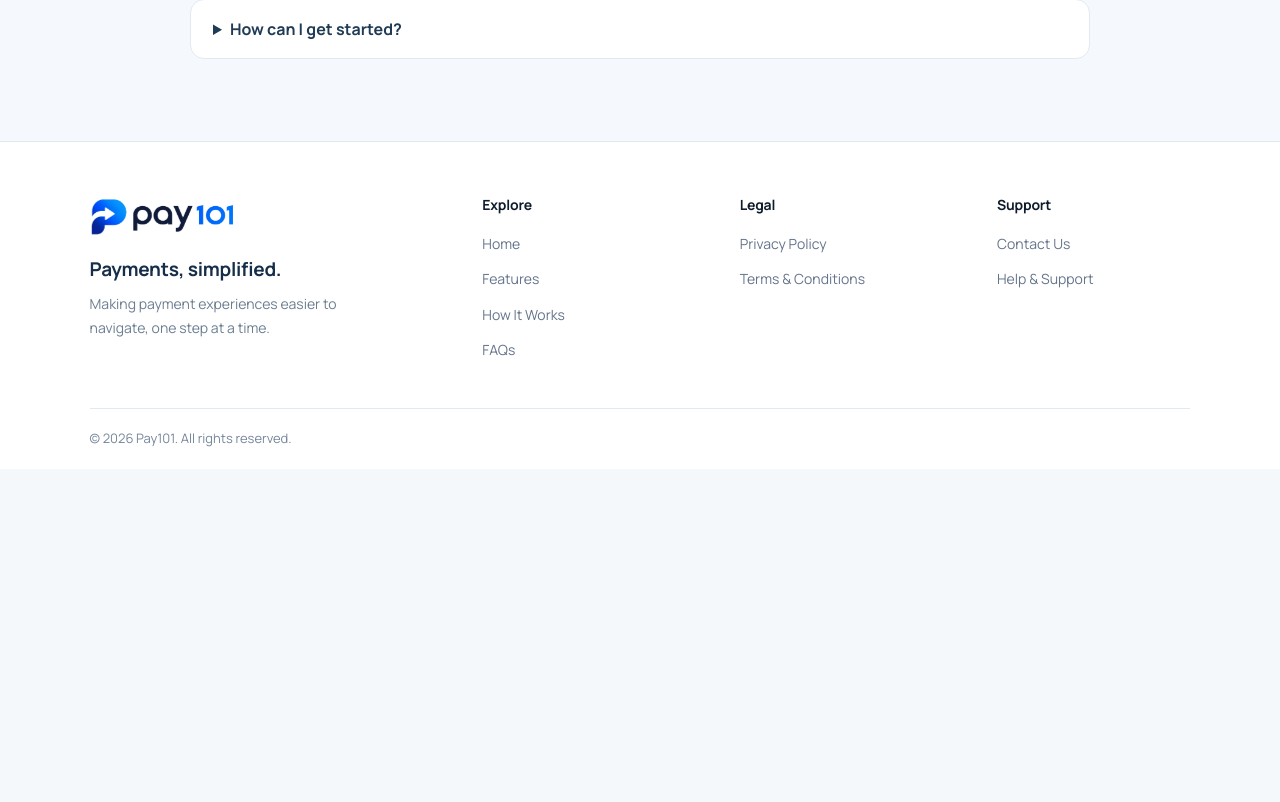
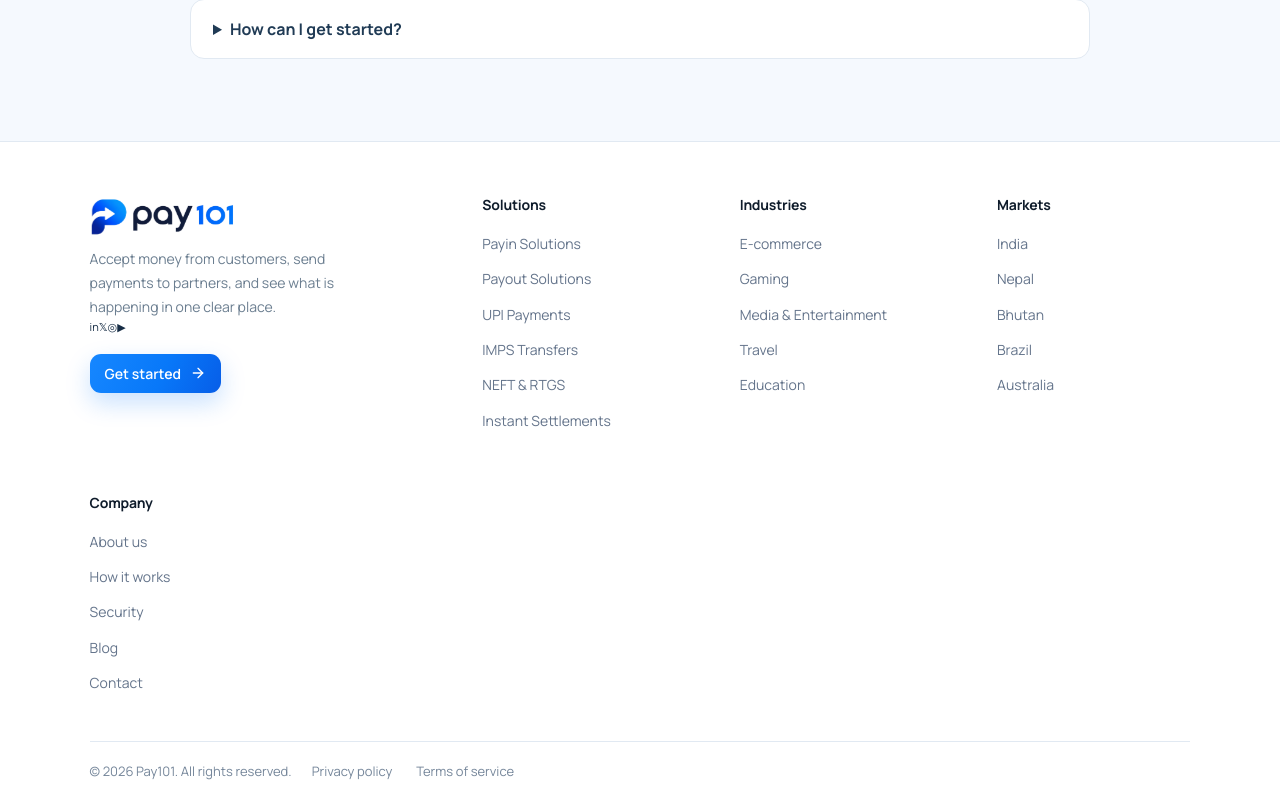
Before and after one commit to kartikmishra543/pay101-demo, a React (Vite) app: page / in a window 1280 px wide. Shown: the part 6463-7265 px from the top of the page. Before the commit the page ends 6932 px from the top, so only its background shows below. Built offline with nearby package versions, Linux system fonts and the light colour scheme.

Commit message:
Recreate marketing footer from provided HTML reference

```diff
--- a/src/main.jsx
+++ b/src/main.jsx
@@ -159,14 +159,22 @@ function App(){
   <Pay101Bot/>
 
   <section id="faqs" className="p101FaqSection"><div className="p101FaqInner"><span className="kicker">COMMON QUESTIONS</span><h2>Frequently asked <em>questions.</em></h2><details><summary>What is Pay101?</summary><p>Pay101 presents payment collection, payouts and settlement workflows in one connected experience. This website is a demo concept.</p></details><details><summary>Which payment methods are shown?</summary><p>The demo showcases methods such as UPI, Pix, PayID, cards and regional wallet or bank transfer options. Contact our team to confirm availability.</p></details><details><summary>How can I get started?</summary><p>Use the contact section to discuss your business needs and available payment options with the Pay101 team.</p></details></div></section>
-   <footer className="p101Footer">
+   <footer className="p101Footer p101ReferenceFooter" id="footer">
     <div className="p101FooterGrid">
-     <div className="p101FooterBrand"><a className="brand" href="/" aria-label="Pay101 home"><img src="/assets/pay101-logo.png" alt="Pay101" className="brandLogo"/></a><h3>Payments, simplified.</h3><p>Making payment experiences easier to navigate, one step at a time.</p></div>
-     <div className="p101FooterCol"><h4>Explore</h4><a href="/">Home</a><a href="#solutions">Features</a><a href="#rails">How It Works</a><a href="#faqs">FAQs</a></div>
-     <div className="p101FooterCol"><h4>Legal</h4><a href="mailto:support@pay101.uk?subject=Privacy%20Policy%20Request">Privacy Policy</a><a href="mailto:support@pay101.uk?subject=Terms%20and%20Conditions%20Request">Terms &amp; Conditions</a></div>
-     <div className="p101FooterCol"><h4>Support</h4><a href="#contact">Contact Us</a><a href="mailto:support@pay101.uk?subject=Help%20and%20Support">Help &amp; Support</a></div>
+     <div className="p101FooterBrand">
+      <a className="brand" href="/" aria-label="Pay101 home"><img src="/assets/pay101-logo.png" alt="Pay101" className="brandLogo"/></a>
+      <p>Accept money from customers, send payments to partners, and see what is happening in one clear place.</p>
+      <div className="p101FooterSocial" aria-label="Social media icons">
+       <span aria-label="LinkedIn" title="LinkedIn">in</span><span aria-label="X" title="X">𝕏</span><span aria-label="Instagram" title="Instagram">◎</span><span aria-label="YouTube" title="YouTube">▶</span>
+      </div>
+      <a className="primary small p101FooterCta" href="/signup">Get started <ArrowRight size={16}/></a>
+     </div>
+     <div className="p101FooterCol"><h4>Solutions</h4><a href="/#solutions">Payin Solutions</a><a href="/#solutions">Payout Solutions</a><a href="/#solutions">UPI Payments</a><a href="/#solutions">IMPS Transfers</a><a href="/#solutions">NEFT &amp; RTGS</a><a href="/#solutions">Instant Settlements</a></div>
+     <div className="p101FooterCol"><h4>Industries</h4><a href="/#industries">E-commerce</a><a href="/#industries">Gaming</a><a href="/#industries">Media &amp; Entertainment</a><a href="/#industries">Travel</a><a href="/#industries">Education</a></div>
+     <div className="p101FooterCol"><h4>Markets</h4><a href="/#markets">India</a><a href="/#markets">Nepal</a><a href="/#markets">Bhutan</a><a href="/#markets">Brazil</a><a href="/#markets">Australia</a></div>
+     <div className="p101FooterCol"><h4>Company</h4><a href="/#about">About us</a><a href="/#rails">How it works</a><a href="/#security">Security</a><a href="/#blog">Blog</a><a href="/#contact">Contact</a></div>
     </div>
-    <div className="p101FooterBottom"><span>© 2026 Pay101. All rights reserved.</span></div>
+    <div className="p101FooterBottom"><span>© 2026 Pay101. All rights reserved.</span><div><a href="mailto:support@pay101.uk?subject=Privacy%20Policy%20Request">Privacy policy</a><a href="mailto:support@pay101.uk?subject=Terms%20of%20Service%20Request">Terms of service</a></div></div>
    </footer>
  </div>
 }
```
